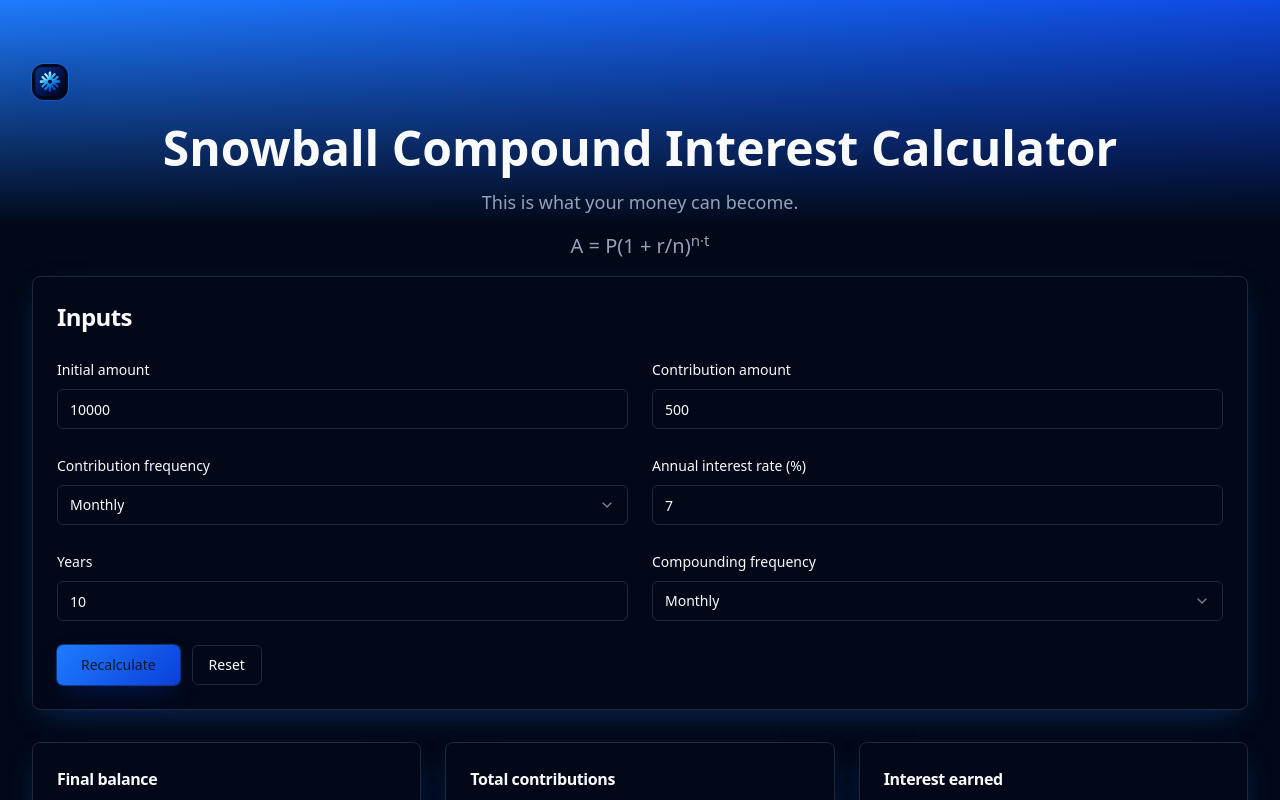
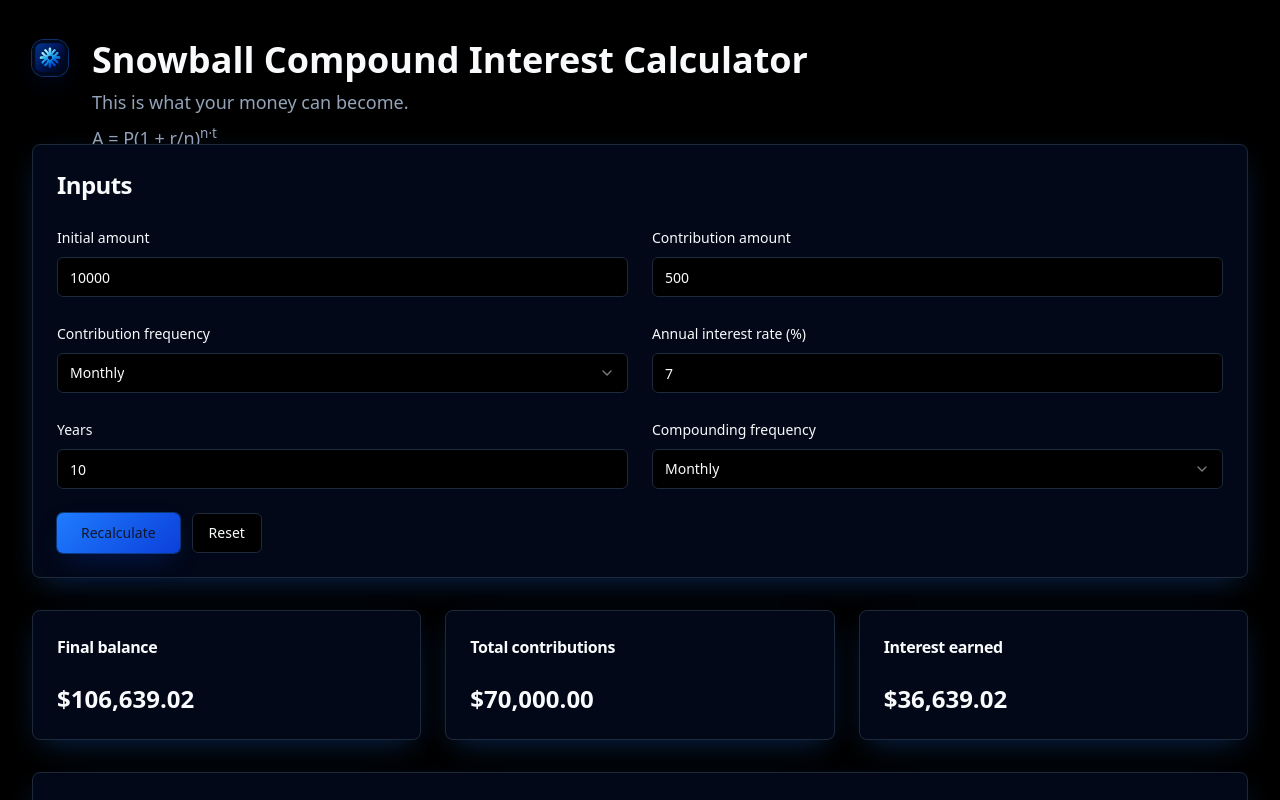
Before and after one commit to pzykedelika/snowballcalculator, a React (Vite) app: page / in a window 1280 px wide. Shown: the top 800 px of the page. Built offline with nearby package versions, Linux system fonts and the light colour scheme.

Commit message:
Update background and text alignment
Change the background color to black and adjust the text alignment to be inline with the logo.

```diff
--- a/src/index.css
+++ b/src/index.css
@@ -57,7 +57,7 @@ All colors MUST be HSL.
   }
 
   .dark {
-    --background: 222.2 84% 4.9%;
+    --background: 0 0% 0%;
     --foreground: 210 40% 98%;
 
     --card: 222.2 84% 4.9%;
--- a/src/pages/Index.tsx
+++ b/src/pages/Index.tsx
@@ -3,18 +3,18 @@ import CompoundCalculator from "@/components/CompoundCalculator";
 const Index = () => {
   return (
     <main>
-      <header className="py-12 md:py-16 gradient-hero">
+      <header className="py-8 md:py-10">
         <div className="container">
-          <div className="flex items-center justify-between mb-6">
-            <a href="/" className="flex items-center gap-3">
+          <div className="flex flex-col md:flex-row items-center md:items-center gap-6">
+            <a href="/" className="flex items-center gap-3 self-start">
               <img src="/lovable-uploads/1f6463bf-2fce-4417-87f5-aef3f47b0fbd.png" alt="Company logo" className="h-9 w-9 rounded-xl shadow-glow" loading="lazy" />
               <span className="sr-only">Home</span>
             </a>
-          </div>
-          <div className="text-center space-y-4">
-            <h1 className="text-4xl md:text-5xl font-bold">Snowball Compound Interest Calculator</h1>
-            <p className="text-lg text-muted-foreground max-w-2xl mx-auto">This is what your money can become.</p>
-            <p className="text-xl text-slate-400 max-w-2xl mx-auto">A = P(1 + r/n)<sup>n·t</sup></p>
+            <div className="text-center md:text-left space-y-2">
+              <h1 className="text-3xl md:text-4xl font-bold">Snowball Compound Interest Calculator</h1>
+              <p className="text-base md:text-lg text-muted-foreground max-w-2xl">This is what your money can become.</p>
+              <p className="text-lg text-slate-400">A = P(1 + r/n)<sup>n·t</sup></p>
+            </div>
           </div>
         </div>
       </header>
```
